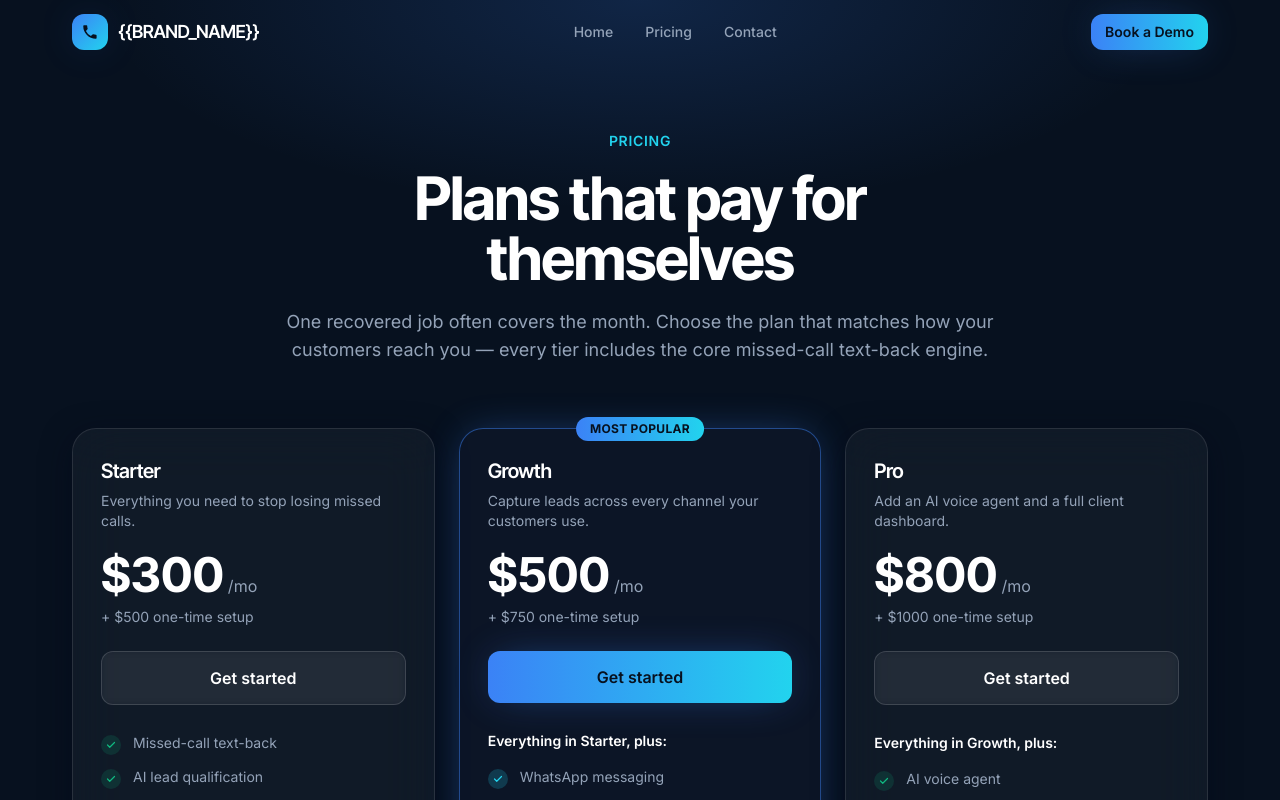
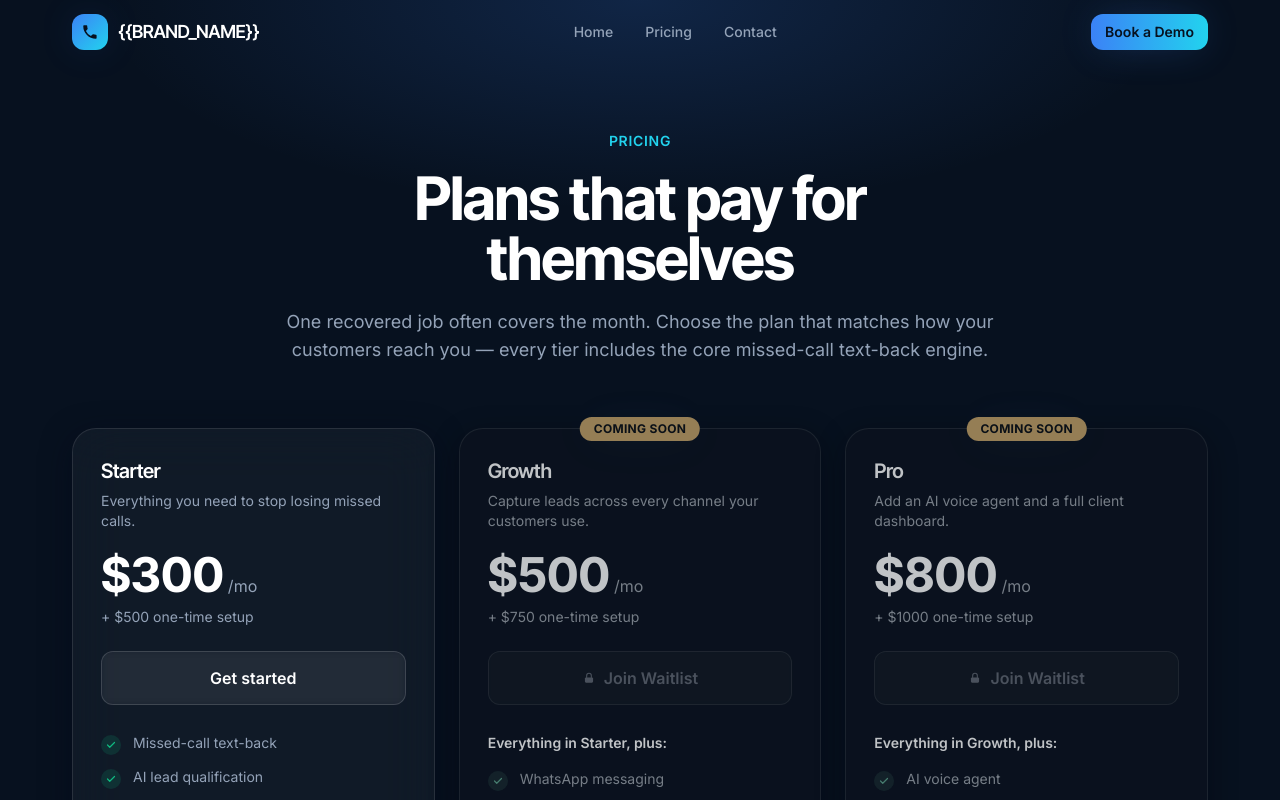
Before and after one commit to Robetot/agency-frontend, a Next.js app: page /pricing in a window 1280 px wide. Shown: the top 800 px of the page. Built offline with nearby package versions, Linux system fonts and the light colour scheme.

Commit message:
Pricing: mark Growth & Pro as Coming Soon waitlist tiers; update language features

```diff
--- a/app/pricing/page.tsx
+++ b/app/pricing/page.tsx
@@ -23,6 +23,8 @@ type Tier = {
   setup: number;
   tagline: string;
   featured?: boolean;
+  /** Locked/waitlist tier — desaturated, "Coming Soon", Join Waitlist CTA. */
+  comingSoon?: boolean;
   inherits?: string;
   features: string[];
   note?: string;
@@ -41,7 +43,7 @@ const tiers: Tier[] = [
       "Emergency escalation",
       "Real-time calendar booking",
       "Owner alerts",
-      "Bilingual (English & Spanish)",
+      "Bilingual — English + Spanish (auto-detects)",
       "A2P 10DLC compliance",
     ],
   },
@@ -51,13 +53,14 @@ const tiers: Tier[] = [
     setup: 750,
     tagline: "Capture leads across every channel your customers use.",
     featured: true,
+    comingSoon: true,
     inherits: "Starter",
     features: [
       "WhatsApp messaging",
       "Facebook Messenger",
       "Website chat widget",
       "Review automation",
-      "Lead reactivation campaigns",
+      "All languages supported (auto-detected)",
     ],
   },
   {
@@ -65,12 +68,14 @@ const tiers: Tier[] = [
     price: 800,
     setup: 1000,
     tagline: "Add an AI voice agent and a full client dashboard.",
+    comingSoon: true,
     inherits: "Growth",
     features: [
       "AI voice agent",
       "Client dashboard",
       "Estimate follow-ups",
       "Instagram DM",
+      "All languages supported (auto-detected)",
       "Priority support",
     ],
     note: "Includes 750 voice minutes / mo. Overage billed separately.",
@@ -123,16 +128,25 @@ export default function PricingPage() {
               <Reveal key={tier.name} delay={i * 0.08} from="up">
                 <div
                   className={cn(
-                    "relative flex h-full flex-col rounded-3xl border p-7 shadow-card",
-                    tier.featured
+                    "relative flex h-full flex-col rounded-3xl border p-7 shadow-card transition-all",
+                    tier.comingSoon
+                      ? "border-white/10 bg-bg-secondary/40 opacity-75 saturate-[.4]"
+                      : tier.featured
                         ? "border-accent-primary/50 bg-bg-secondary/70 shadow-glow"
                         : "glass",
                   )}
+                  aria-label={tier.comingSoon ? `${tier.name} plan — coming soon` : undefined}
                 >
-                  {tier.featured && (
+                  {tier.comingSoon ? (
+                    <span className="absolute -top-3 left-1/2 -translate-x-1/2 rounded-full bg-warning px-3.5 py-1 text-xs font-bold uppercase tracking-wide text-bg-primary shadow-glow">
+                      Coming Soon
+                    </span>
+                  ) : (
+                    tier.featured && (
                       <span className="absolute -top-3 left-1/2 -translate-x-1/2 rounded-full bg-gradient-to-r from-accent-primary to-accent-secondary px-3.5 py-1 text-xs font-bold uppercase tracking-wide text-bg-primary">
                         Most Popular
                       </span>
+                    )
                   )}
                   <h2 className="font-heading text-xl font-semibold">{tier.name}</h2>
                   <p className="mt-1.5 min-h-[2.5rem] text-sm text-text-muted">
@@ -148,6 +162,17 @@ export default function PricingPage() {
                     + ${tier.setup} one-time setup
                   </p>
 
+                  {tier.comingSoon ? (
+                    <Button
+                      href="/contact"
+                      size="lg"
+                      variant="secondary"
+                      className="mt-6 w-full cursor-not-allowed border-white/10 bg-white/[0.02] text-text-muted opacity-60 hover:border-white/10 hover:bg-white/[0.02] hover:text-text-muted"
+                    >
+                      <LockIcon />
+                      Join Waitlist
+                    </Button>
+                  ) : (
                     <Button
                       href="/contact"
                       size="lg"
@@ -156,6 +181,7 @@ export default function PricingPage() {
                     >
                       Get started
                     </Button>
+                  )}
 
                   <div className="mt-7 flex-1">
                     {tier.inherits && (
@@ -166,7 +192,7 @@ export default function PricingPage() {
                     <ul className="space-y-3">
                       {tier.features.map((feature) => (
                         <li key={feature} className="flex items-start gap-3 text-sm">
-                          <CheckIcon featured={tier.featured} />
+                          <CheckIcon featured={tier.featured && !tier.comingSoon} />
                           <span className="text-text-muted">{feature}</span>
                         </li>
                       ))}
@@ -256,3 +282,17 @@ function CheckIcon({ featured }: { featured?: boolean }) {
     </span>
   );
 }
+
+function LockIcon() {
+  return (
+    <svg width="14" height="14" viewBox="0 0 24 24" fill="none" aria-hidden="true">
+      <rect x="5" y="11" width="14" height="9" rx="2" fill="currentColor" />
+      <path
+        d="M8 11V8a4 4 0 0 1 8 0v3"
+        stroke="currentColor"
+        strokeWidth="1.8"
+        strokeLinecap="round"
+      />
+    </svg>
+  );
+}
```
Lines whose indentation alone changed are shown as unchanged.
